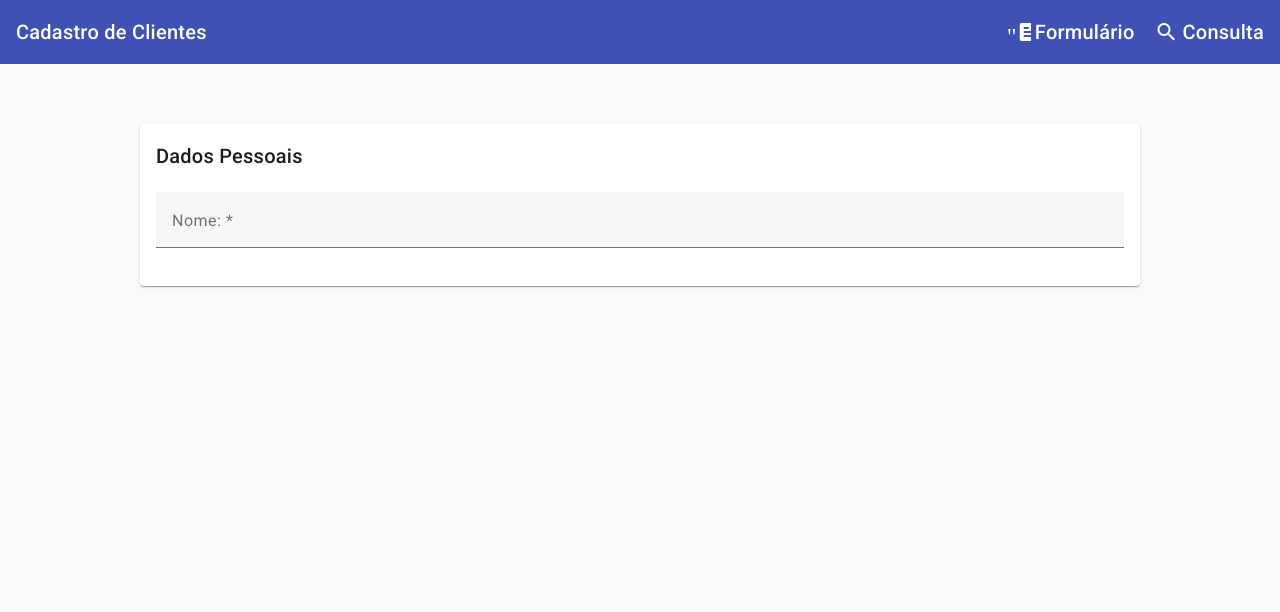
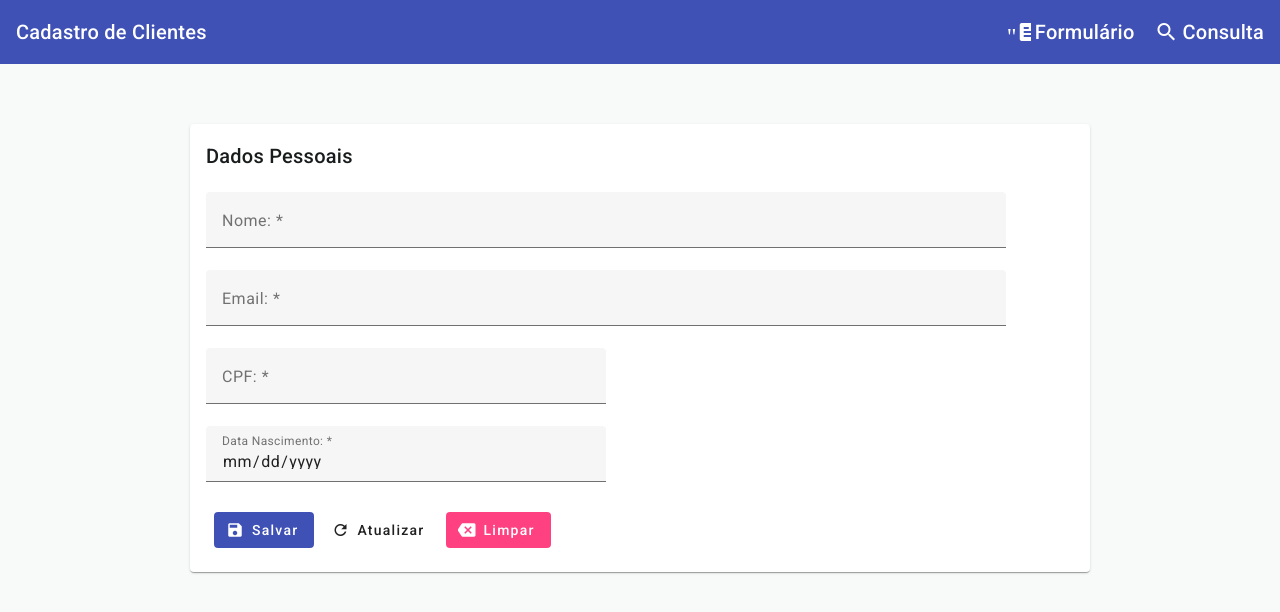
Before and after one commit to BerPGR/angular-material, an Angular app: page /cadastro in a window 1280 px wide. Shown: the top 612 px of the page. Built offline with nearby package versions, Linux system fonts and the light colour scheme.

Commit message:
criacao de cliente

```diff
--- a/src/app/cadastro/cadastro.html
+++ b/src/app/cadastro/cadastro.html
@@ -1,17 +1,60 @@
 <div fxLayout="row" fxLayoutAlign="center">
-    <div fxLayout="column" fxFlex="1000px">
-        <form class="mt-60" #clientsForm="ngForm">
+    <div fxLayout="column" fxFlex="900px">
+        <form class="mt-60" #clientsForm="ngForm" (ngSubmit)="salvar()">
             <mat-card>
                 <mat-card-header>
                     <mat-card-title>Dados Pessoais</mat-card-title>
                 </mat-card-header>
                 <mat-card-content class="mt-20">
                     <div fxLayout="row" fxLayoutAlign="start" fxlLayoutGap="16px">
-                        <mat-form-field class="full-width">
-                            <mat-label>Nome: *</mat-label>
-                            <input matInput type="text" placeholder="Ex: José da Silva" name="name"/>
-                        </mat-form-field>
+                        <div fxLayout="column" fxFlex="800px">
+                            <mat-form-field class="full-width">
+                                <mat-label>Nome: *</mat-label>
+                                <input matInput type="text" placeholder="Ex: José da Silva" name="nome" [(ngModel)]="cliente.nome"/>
+                            </mat-form-field>
+                        </div>
                     </div>
+
+                    <div fxLayout="row" fxLayoutAlign="start" fxLayoutGap="16px">
+                        <div fxLayout="column" fxFlex="800px">
+                            <mat-form-field class="full-width">
+                                <mat-label>Email: *</mat-label>
+                                <input matInput type="email" placeholder="Digite seu e-mail" name="email" [(ngModel)]="cliente.email"/>
+                            </mat-form-field>
+                        </div>
+                    </div>
+
+                    <div fxLayout="row" fxLayoutAlign="start" fxLayoutGap="16px">
+                        <div fxLayout="column" fxFlex="400px">
+                            <mat-form-field class="full-width">
+                                <mat-label>CPF: *</mat-label>
+                                <input matInput type="text" placeholder="Digite seu CPF" name="cpf" [(ngModel)]="cliente.cpf"/>
+                            </mat-form-field>
+                        </div>
+                    </div>
+
+                    <div fxLayout="row" fxLayoutAlign="start" fxLayoutGap="16px">
+                        <div fxLayout="column" fxFlex="400px">
+                            <mat-form-field class="full-width">
+                                <mat-label>Data Nascimento: *</mat-label>
+                                <input matInput type="date" placeholder="Digite sua data de nascimento" name="dataNascimento" [(ngModel)]="cliente.dataNascimento"/>
+                            </mat-form-field>
+                        </div>
+                    </div>
+
+                    <mat-card-actions>
+                        <button mat-flat-button color="primary" type="submit">
+                            <mat-icon fontIcon="save"></mat-icon>
+                            Salvar</button>
+
+                        <button mat-flat-button class="ml-5">
+                            <mat-icon fontIcon="refresh"></mat-icon>
+                            Atualizar</button>
+
+                        <button mat-flat-button color="accent" class="ml-5">
+                            <mat-icon fontIcon="backspace"></mat-icon>
+                            Limpar</button>
+                    </mat-card-actions>
                 </mat-card-content>
             </mat-card>
         </form>
--- a/src/app/cadastro/cadastro.ts
+++ b/src/app/cadastro/cadastro.ts
@@ -4,11 +4,21 @@ import { MatCardModule } from '@angular/material/card';
 import { FormsModule } from '@angular/forms';
 import { MatFormFieldModule } from "@angular/material/form-field";
 import { MatInputModule } from "@angular/material/input";
+import { MatIconModule } from '@angular/material/icon';
+import { MatButtonModule } from '@angular/material/button';
+import { Cliente } from './cliente';
 
 @Component({
   selector: 'app-cadastro',
-  imports: [FlexLayoutModule, MatCardModule, FormsModule, MatFormFieldModule, MatInputModule],
+  imports: [FlexLayoutModule, MatCardModule, FormsModule, MatFormFieldModule, MatInputModule, MatIconModule, MatButtonModule],
   templateUrl: './cadastro.html',
   styleUrl: './cadastro.scss',
 })
-export class Cadastro {}
+export class Cadastro {
+
+  cliente: Cliente = Cliente.newCliente()
+
+  salvar() {
+    console.log("Dados do cliente: ", this.cliente)
+  }
+}
--- /dev/null
+++ b/src/app/cadastro/cliente.ts
@@ -0,0 +1,15 @@
+import { v4 as uuid } from 'uuid'
+
+export class Cliente {
+    id?: string;
+    nome?: string;
+    cpf?: string;
+    dataNascimento?: string;
+    email?: string;
+
+    static newCliente() {
+        const cliente = new Cliente();
+        cliente.id = uuid()
+        return cliente
+    }
+}
```
